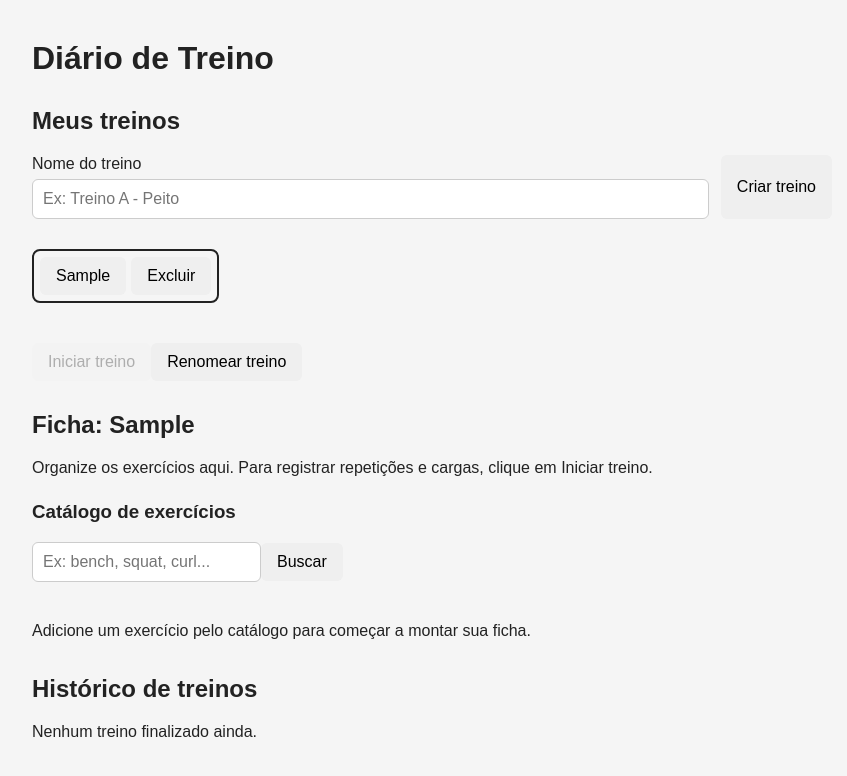
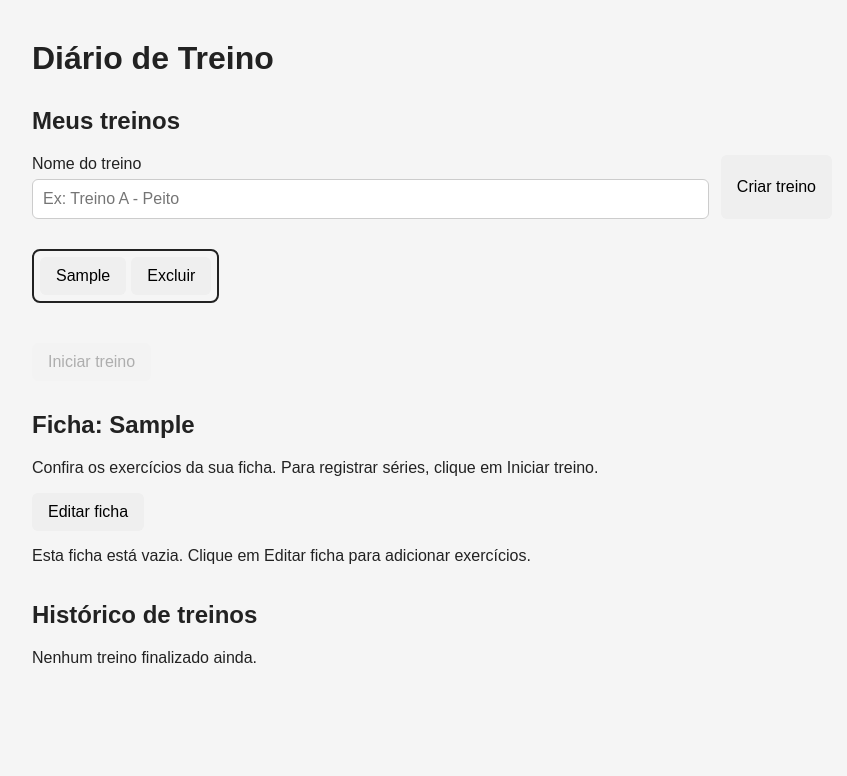
Before and after one commit to NicolasAlmeida890/Ares, a React (Vite) app in the folder diario-de-treino/: page / in a window 1280 px wide. Both pictures are taken after typing "Sample" into the empty fields and a click on the button "Criar treino". Shown: the top 776 px of the page, without its empty margins (208-1055 px from the left). Built offline with nearby package versions, Linux system fonts and the light colour scheme.

Commit message:
feat: adiciona modo de edição das fichas

```diff
--- a/diario-de-treino/src/App.css
+++ b/diario-de-treino/src/App.css
@@ -269,3 +269,9 @@ button:hover {
   opacity: 0.45;
   cursor: not-allowed;
 }
+
+.edicao-ficha {
+  display: grid;
+  gap: 16px;
+  margin: 16px 0;
+}
--- a/diario-de-treino/src/App.tsx
+++ b/diario-de-treino/src/App.tsx
@@ -1,4 +1,4 @@
-import EditarNomeTreino from './components/EditarNomeTreino'
+
 import ResumoSessao from './components/ResumoSessao'
 import UltimoDesempenho from './components/UltimoDesempenho'
 import ExercicioCard from './components/ExercicioCard'
@@ -469,14 +469,10 @@ function App() {
                 Iniciar treino
               </button>
 
-              <EditarNomeTreino
+              <TreinoDetalhes
                 key={treinoAtivo.id}
-                nomeAtual={treinoAtivo.nome}
-                onSalvar={renomearTreino}
-              />
-
-              <TreinoDetalhes
                 treino={treinoAtivo}
+                onRenomear={renomearTreino}
                 onAdicionarExercicio={adicionarExercicio}
                 onExcluirExercicio={excluirExercicio}
                 onMoverExercicio={moverExercicio}
--- a/diario-de-treino/src/components/TreinoDetalhes.tsx
+++ b/diario-de-treino/src/components/TreinoDetalhes.tsx
@@ -1,4 +1,6 @@
+import { useState } from 'react'
 import CatalogoExercicios from './CatalogoExercicios'
+import EditarNomeTreino from './EditarNomeTreino'
 
 import type {
   ExercicioCatalogo,
@@ -7,6 +9,8 @@ import type {
 
 type TreinoDetalhesProps = {
   treino: Treino
+
+  onRenomear: (nome: string) => void
 
   onAdicionarExercicio: (
     exercicio: ExercicioCatalogo
@@ -22,28 +26,51 @@ type TreinoDetalhesProps = {
 
 function TreinoDetalhes({
   treino,
+  onRenomear,
   onAdicionarExercicio,
   onExcluirExercicio,
   onMoverExercicio,
 }: TreinoDetalhesProps) {
+  const [editando, setEditando] = useState(false)
+
   return (
     <section className="treino-selecionado">
       <h2>Ficha: {treino.nome}</h2>
 
       <p>
-        Organize os exercícios aqui. Para registrar
-        repetições e cargas, clique em Iniciar treino.
+        {editando
+          ? 'Adicione, remova ou reorganize os exercícios da ficha.'
+          : 'Confira os exercícios da sua ficha. Para registrar séries, clique em Iniciar treino.'}
       </p>
+
+      <button
+        type="button"
+        onClick={() =>
+          setEditando((valorAtual) => !valorAtual)
+        }
+      >
+        {editando ? 'Concluir edição' : 'Editar ficha'}
+      </button>
+
+      {editando && (
+        <div className="edicao-ficha">
+          <EditarNomeTreino
+            nomeAtual={treino.nome}
+            onSalvar={onRenomear}
+          />
 
           <CatalogoExercicios
             onSelecionar={onAdicionarExercicio}
           />
+        </div>
+      )}
 
       <div className="lista-exercicios">
         {treino.exercicios.length === 0 && (
           <p>
-            Adicione um exercício pelo catálogo para
-            começar a montar sua ficha.
+            {editando
+              ? 'Adicione um exercício pelo catálogo para começar a montar sua ficha.'
+              : 'Esta ficha está vazia. Clique em Editar ficha para adicionar exercícios.'}
           </p>
         )}
 
@@ -82,6 +109,7 @@ function TreinoDetalhes({
                 </div>
               </div>
 
+              {editando && (
                 <div className="acoes-exercicio">
                   <button
                     type="button"
@@ -116,6 +144,7 @@ function TreinoDetalhes({
                     Remover da ficha
                   </button>
                 </div>
+              )}
             </div>
           </div>
         ))}
```
Lines whose indentation alone changed are shown as unchanged.
